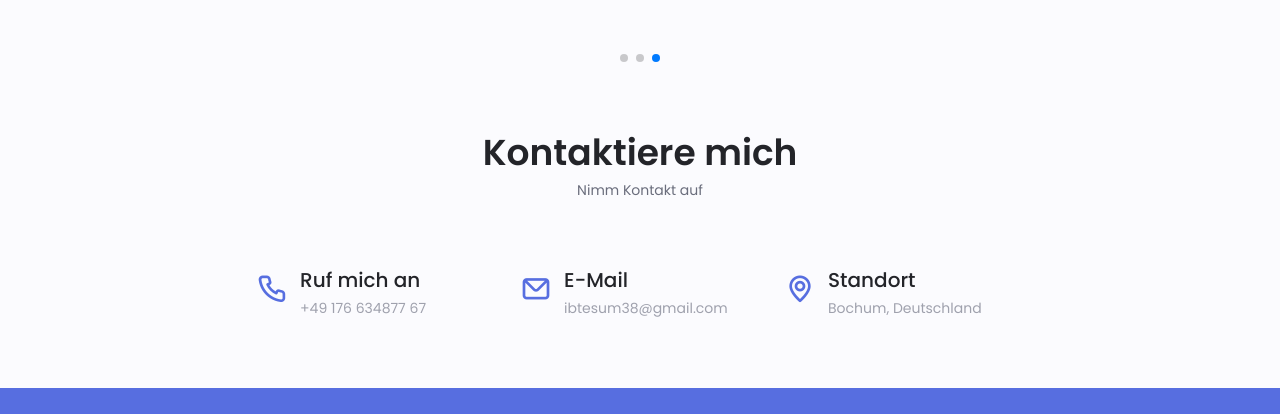
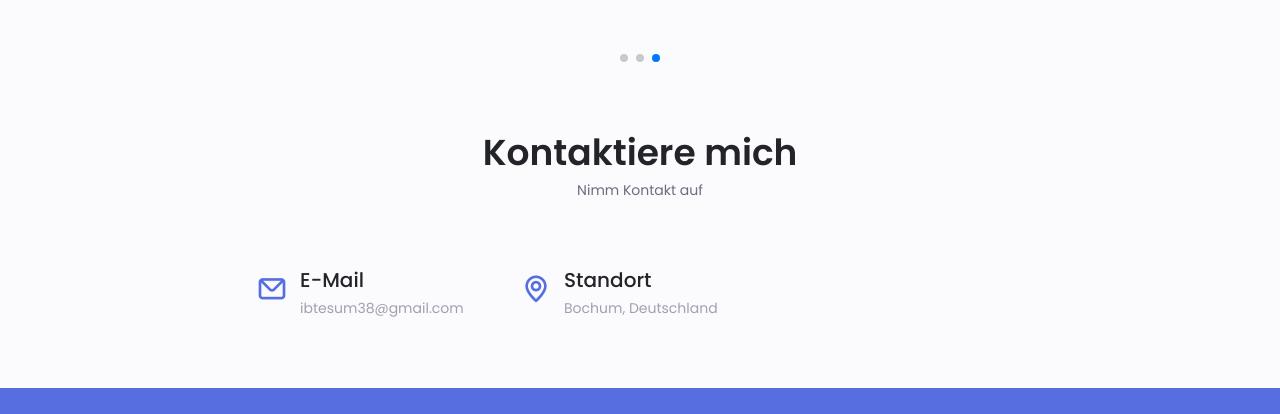
Before and after one commit to Ibtesum-Sakib/Ibtesum-Sakib.github.io, a plain HTML site: page index_de.html in a window 1280 px wide. Shown: the part 9382-9796 px from the top of the page. Drawn offline with nearby package versions, Linux system fonts and the light colour scheme.

Commit message:
gdpr issues fix

```diff
--- a/index_de.html
+++ b/index_de.html
@@ -1774,16 +1774,6 @@
             <span class="section__subtitle">Nimm Kontakt auf</span>
 
             <div class="contact__container container grid">
-                <div>
-                    <div class="contact__information">
-                        <i class="uil uil-phone contact__icon"></i>
-
-                        <div>
-                            <h3 class="contact__title">Ruf mich an</h3>
-                            <span class="contact__subtitle">+49 176 634877 67</span>
-                        </div>
-                    </div>
-                </div>
 
                 <div>
                     <div class="contact__information">
```
Also changed, not shown: index.html (+3 -13 lines).
